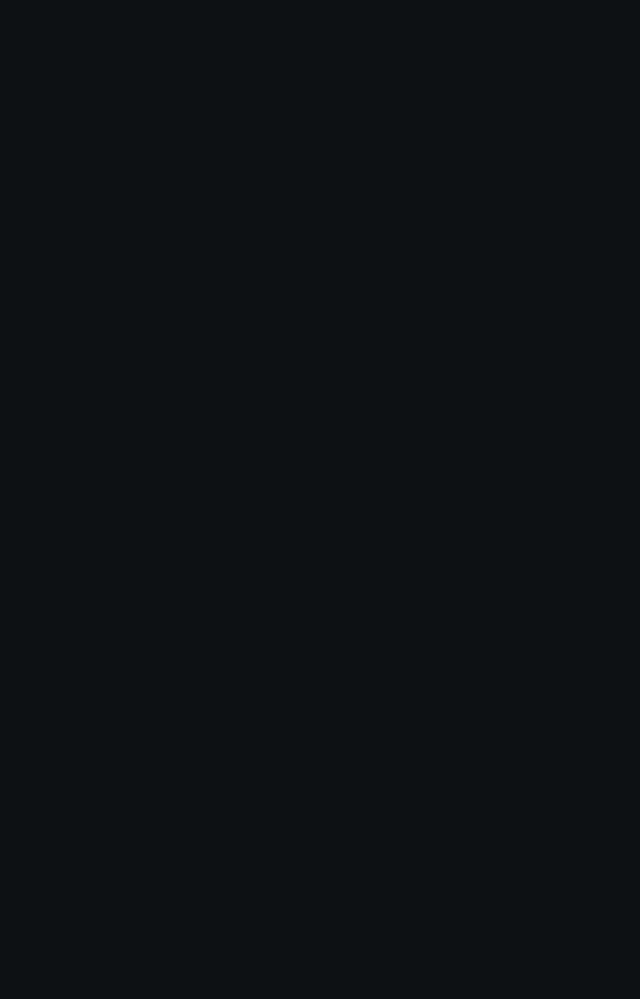
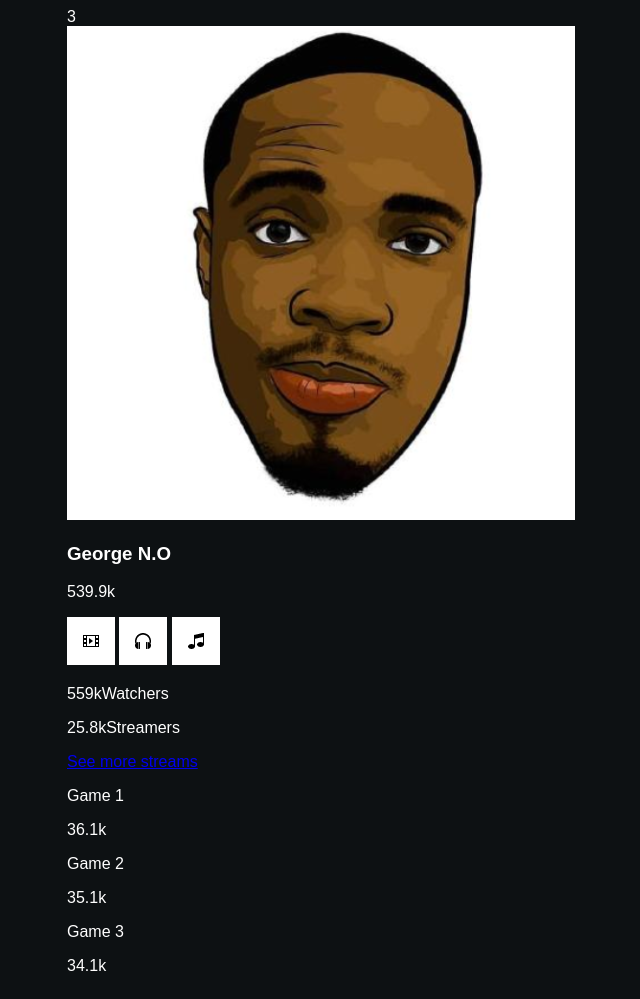
Before and after one commit to omept/animated-card, a plain HTML site: page index.html in a window 1280 px wide. Shown: the whole page, without its empty margins (319-959 px from the left). Before the commit the page ends 816 px from the top, so only its background shows below. Drawn offline with Linux system fonts and the light colour scheme.

Commit message:
switched to sass

```diff
--- a/index.html
+++ b/index.html
@@ -6,11 +6,50 @@
     <meta name="viewport" content="width=device-width, initial-scale=1.0">
     <meta http-equiv="X-UA-Compatible" content="IE=edge">
     <title>Top Games</title>
-    <link rel="stylesheet" href="styles/main.css">
+    <link rel="stylesheet" href="dist/css/main.css">
 </head>
 
 <body>
 
+    <div class="game">
+        <div class="rank">3</div>
+        <div class="front">
+            <img src="img/me.png" alt="me">
+            <h3>George N.O</h3>
+            <div class="stats">
+                <p class="viewers">539.9k</p>
+                <div class="streamers">
+                    <img src="img/rush-1.png" alt="">
+                    <img src="img/rush-2.png" alt="">
+                    <img src="img/rush-3.png" alt="">
+                </div>
+            </div>
+        </div>
+        <div class="back">
+            <div class="streaming-info">
+                <p class="game-stat">559k<span>Watchers</span></p>
+                <p class="game-stat">25.8k<span>Streamers</span></p>
+            </div>
+            <a href="#" class="btn"> See more streams </a>
+            <div class="streamers">
+                <div class="streamer">
+                    <p class="name">Game 1</p>
+                    <p class="number">36.1k</p>
+                </div>
+                <div class="streamer">
+                    <p class="name">Game 2</p>
+                    <p class="number">35.1k</p>
+                </div>
+                <div class="streamer">
+                    <p class="name">Game 3</p>
+                    <p class="number">34.1k</p>
+                </div>
+            </div>
+        </div>
+        <div class="background">
+
+        </div>
+    </div>
 </body>
 
 </html>
--- a/styles/main.css
+++ b/styles/main.scss
@@ -13,9 +13,15 @@
 }
 
 body {
+  font-family: Arial, Helvetica, sans-serif;
   min-height: 100vh;
   display: grid;
   place-items: center;
   background: var(--clr-dark);
   color: var(--clr-light);
 }
+
+.streamers > img {
+  background-color: #fff;
+  padding: 1rem;
+}
```
Also changed, not shown: dist/css/main.css (added), img/me.png (added), img/rush-1.png (added), img/rush-2.png (added), img/rush-3.png (added), 3 other files.
